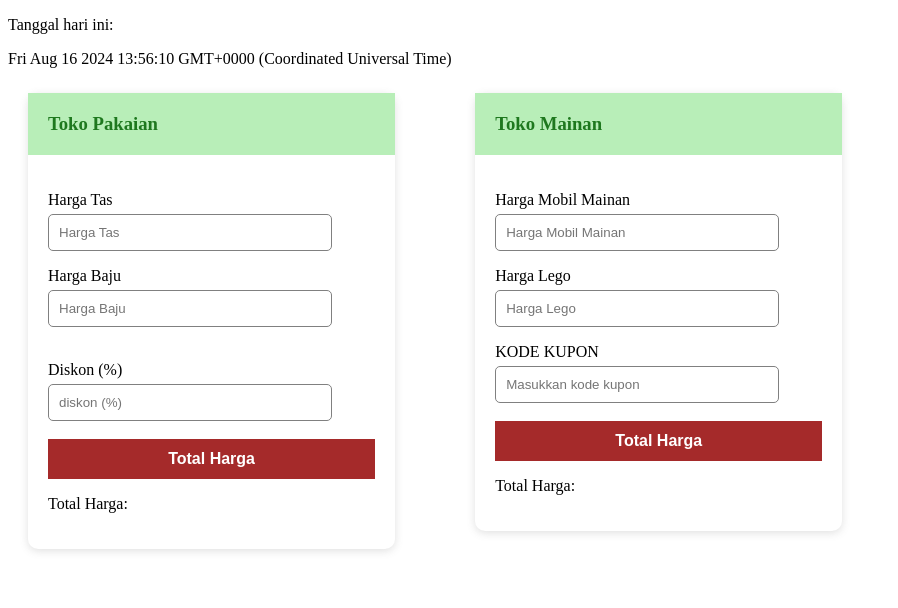
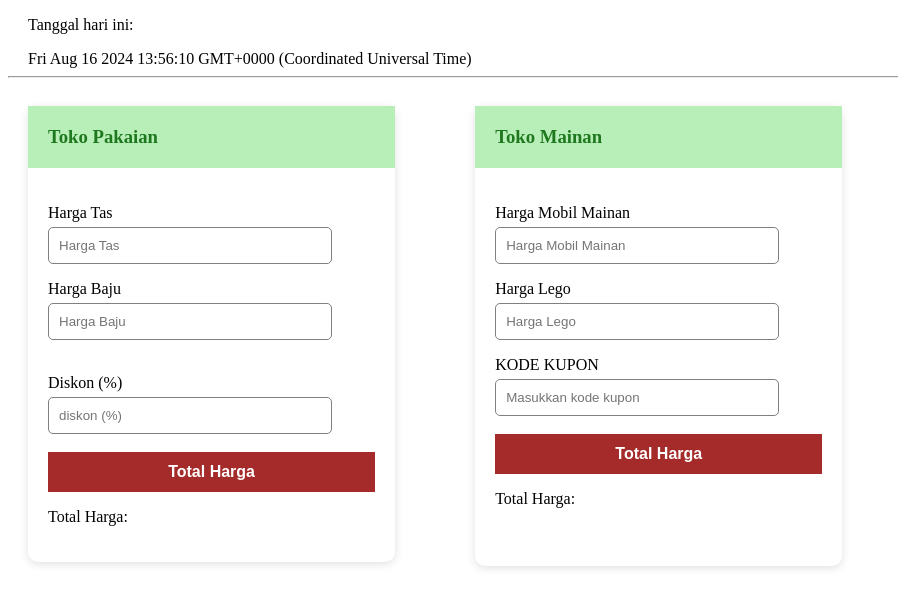
Before and after one commit to hotmasilaen/batchAgustus, a plain HTML site: page js/index.html in a window 1280 px wide. Shown: the whole page, without its empty margins (0-898 px from the left). Drawn offline with Linux system fonts and the light colour scheme.

Commit message:
tidy up header

```diff
--- a/js/index.html
+++ b/js/index.html
@@ -9,10 +9,11 @@
 </head>
 
 <body>
-    <div>
+    <div class="header">
         <p>Tanggal hari ini:</p>
         <p id="date"></p>
     </div>
+    <hr />
     <div class="container">
         <div class="tokoPakaian">
             <h3>Toko Pakaian</h3>
--- a/js/style.css
+++ b/js/style.css
@@ -39,6 +39,11 @@ button {
     box-shadow: rgba(99, 99, 99, 0.2) 0px 2px 8px 0px;
 }
 
+.tokoMainan {
+    height: 460px;
+    min-height: 460px;
+}
+
 .content-form {
     padding: 20px;
 }
@@ -53,3 +58,7 @@ h3 {
 p {
     margin-bottom: 5px;
 }
+
+.header {
+    padding-left: 20px;
+}
```
